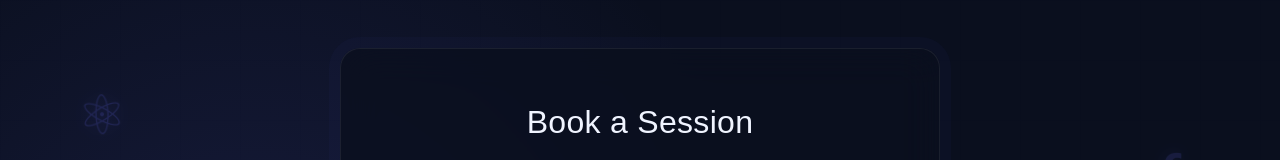
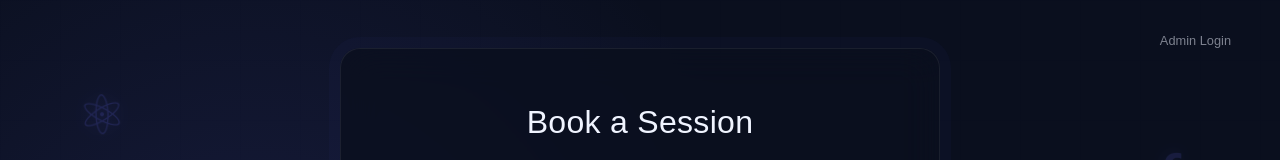
Before and after one commit to khanapcalculus/gtutoring, a React (Vite) app in the folder client/: page / in a window 1280 px wide. Shown: the top 160 px of the page. Built offline with nearby package versions, Linux system fonts and the light colour scheme; no server answers; a web font is replaced by a local one.

Commit message:
Restore subtle admin login button to top right

```diff
--- a/client/src/App.css
+++ b/client/src/App.css
@@ -487,3 +487,24 @@ body::before {
   z-index: 1;
   font-family: var(--font);
 }
+
+/* ── Subtle Login Button ── */
+.top-right-login {
+  position: absolute;
+  top: 1.5rem;
+  right: 2rem;
+  z-index: 100;
+}
+
+.subtle-login {
+  font-size: 0.8rem;
+  padding: 0.4rem 1rem;
+  opacity: 0.5;
+  border-color: transparent;
+}
+
+.subtle-login:hover {
+  opacity: 1;
+  border-color: var(--primary);
+  background: rgba(99, 102, 241, 0.1);
+}
--- a/client/src/App.jsx
+++ b/client/src/App.jsx
@@ -213,6 +213,10 @@ function HomePage() {
       <RisingParticles />
       <SciFiIcons />
 
+      <div className="top-right-login">
+        <Link to="/login" className="btn-secondary subtle-login">Admin Login</Link>
+      </div>
+
       <main className="container main-layout simplified-layout">
         <section className="booking-section glass animate-fade-in">
           <h3>Book a Session</h3>
```
